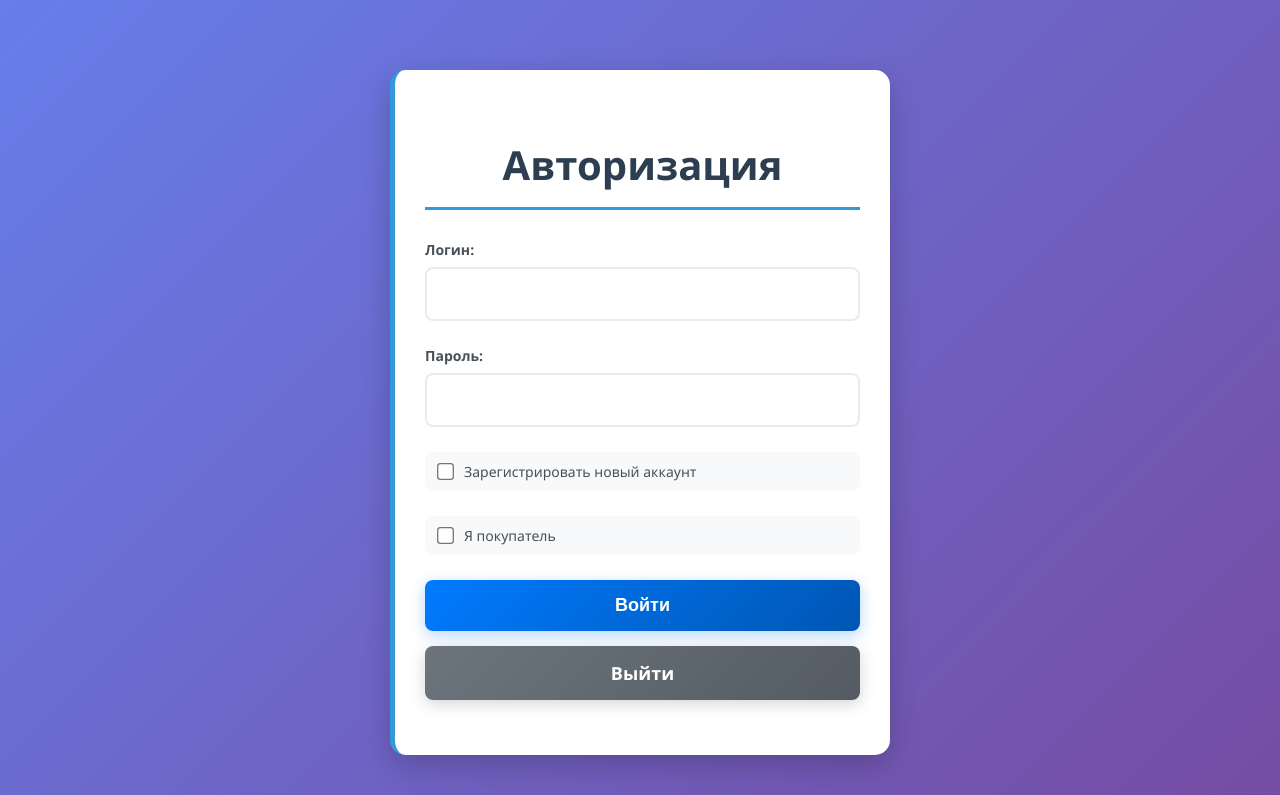
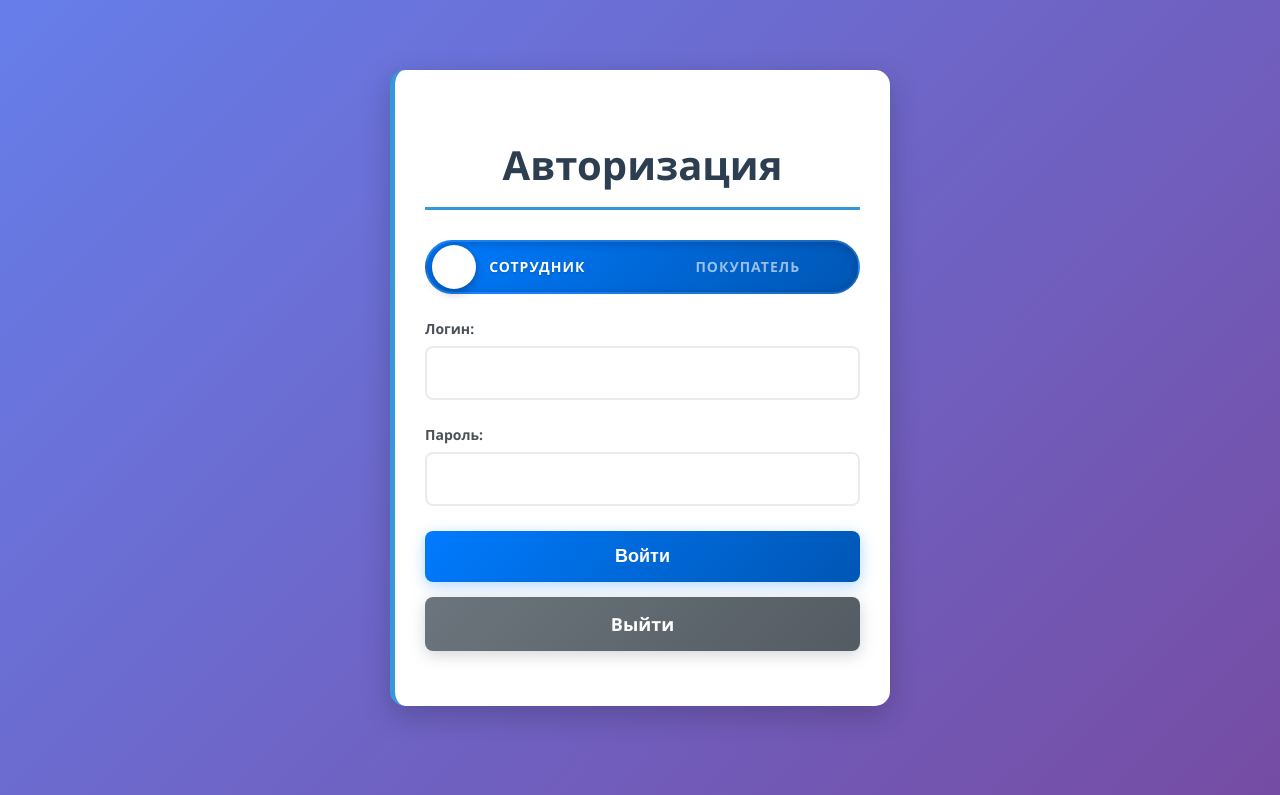
Before and after one commit to NameInit/DB_CURSACH_2025, a Flask app: page /auth/ in a window 1280 px wide. Shown: the top 795 px of the page. Run offline with Flask 3, Linux system fonts and the light colour scheme.

Commit message:
new form auth

```diff
--- a/bp_auth/static/css/auth.css
+++ b/bp_auth/static/css/auth.css
@@ -105,6 +79,100 @@ input[type="password"]:focus {
     border-left: 4px solid #dc3545;
 }
 
+/* =========================================
+   4. СЛАЙДЕР (Сотрудник / Покупатель)
+   ========================================= */
+.toggle-wrapper {
+    margin-bottom: 25px;
+    width: 100%;
+    position: relative;
+    height: 54px;
+    user-select: none;
+}
+
+/* Скрываем чекбокс */
+.toggle-input {
+    position: absolute;
+    opacity: 0;
+    cursor: pointer;
+    height: 0;
+    width: 0;
+}
+
+/* Фон слайдера */
+.toggle-label {
+    position: absolute;
+    top: 0;
+    left: 0;
+    width: 100%;
+    height: 100%;
+    border-radius: 50px;
+    background: linear-gradient(135deg, #007bff, #0056b3); /* Синий */
+    cursor: pointer;
+    transition: all 0.4s ease;
+    box-shadow: inset 0 2px 10px rgba(0,0,0,0.2);
+    border: 2px solid rgba(255,255,255,0.1);
+    display: flex;
+    align-items: center;
+    justify-content: space-between;
+    padding: 0 5px;
+    box-sizing: border-box;
+}
+
+/* Белый шарик */
+.toggle-ball {
+    position: absolute;
+    left: 5px;
+    top: 50%;
+    transform: translateY(-50%);
+    width: 44px;
+    height: 44px;
+    background: white;
+    border-radius: 50%;
+    transition: all 0.4s cubic-bezier(0.68, -0.55, 0.27, 1.55);
+    box-shadow: 0 4px 10px rgba(0,0,0,0.3);
+    z-index: 2;
+}
+
+/* Текст внутри */
+.toggle-text {
+    position: relative;
+    z-index: 1;
+    color: rgba(255, 255, 255, 0.6);
+    font-weight: 700;
+    font-size: 14px;
+    text-transform: uppercase;
+    letter-spacing: 1px;
+    padding: 0 10px;
+    transition: color 0.3s ease;
+    width: 50%;
+    text-align: center;
+    pointer-events: none;
+}
+
+/* Активное состояние (Покупатель - Зеленый) */
+.toggle-input:checked + .toggle-label {
+    background: linear-gradient(135deg, #28a745, #1e7e34);
+}
+
+.toggle-input:checked + .toggle-label .toggle-ball {
+    left: calc(100% - 49px);
+}
+
+/* Подсветка текста */
+.toggle-input:not(:checked) + .toggle-label .text-left {
+    color: #fff;
+    text-shadow: 0 1px 2px rgba(0,0,0,0.2);
+}
+
+.toggle-input:checked + .toggle-label .text-right {
+    color: #fff;
+    text-shadow: 0 1px 2px rgba(0,0,0,0.2);
+}
+
+/* =========================================
+   5. Обычный чекбокс (Регистрация)
+   ========================================= */
 .checkbox-group {
     display: flex;
     align-items: center;
@@ -112,6 +180,22 @@ input[type="password"]:focus {
     padding: 10px;
     background: #f8f9fa;
     border-radius: 8px;
+    /* Свойства для анимации скрытия */
+    transition: all 0.3s ease;
+    max-height: 100px; /* Ограничиваем высоту для анимации */
+    opacity: 1;
+    overflow: hidden;
+}
+
+/* Класс для скрытия элемента */
+.checkbox-group.hidden {
+    opacity: 0;
+    max-height: 0;
+    margin-bottom: 0;
+    padding-top: 0;
+    padding-bottom: 0;
+    pointer-events: none; /* Отключаем клики */
+    border: none;
 }
 
 .checkbox-group input[type="checkbox"] {
--- a/bp_auth/templates/auth.html
+++ b/bp_auth/templates/auth.html
@@ -17,6 +17,19 @@
         {% endif %}
 
         <form method="POST" action="{{ url_for('bp_auth.auth_handler') }}">
+
+            <!-- СЛАЙДЕР: Сотрудник / Покупатель -->
+            <div class="toggle-wrapper">
+                <input type="checkbox" id="external" name="external" value="true" class="toggle-input"
+                       {% if external %}checked{% endif %}>
+
+                <label for="external" class="toggle-label">
+                    <span class="toggle-text text-left">Сотрудник</span>
+                    <span class="toggle-text text-right">Покупатель</span>
+                    <div class="toggle-ball"></div>
+                </label>
+            </div>
+
             <div class="form-group">
                 <label for="login">Логин:</label>
                 <input type="text" id="login" name="login" value="{{ login or '' }}" required>
@@ -27,16 +40,11 @@
                 <input type="password" id="password" name="password" required>
             </div>
 
-            <div class="checkbox-group">
+            <!-- Чекбокс "Зарегистрироваться" -->
+            <div class="checkbox-group" id="register-wrapper">
                 <input type="checkbox" id="register" name="register" value="true"
                        {% if register %}checked{% endif %}>
                 <label for="register">Зарегистрировать новый аккаунт</label>
-            </div>
-
-            <div class="checkbox-group">
-                <input type="checkbox" id="external" name="external" value="true"
-                       {% if external %}checked{% endif %}>
-                <label for="external">Я покупатель</label>
             </div>
 
             <button type="submit" class="menu-btn" id="submit-btn">Войти</button>
@@ -46,15 +54,33 @@
     </div>
 
     <script>
-        document.getElementById('register').addEventListener('change', function() {
-            const submitButton = document.getElementById('submit-btn'); // Теперь найдет кнопку!
-            if (this.checked) {
-                submitButton.textContent = 'Зарегистрироваться';
-                submitButton.className = 'menu-btn register-btn';
-            } else {
-                submitButton.textContent = 'Войти';
-                submitButton.className = 'menu-btn';
+        document.addEventListener('DOMContentLoaded', function() {
+            const externalCheckbox = document.getElementById('external');
+            const registerWrapper = document.getElementById('register-wrapper');
+            const registerCheckbox = document.getElementById('register');
+            const submitButton = document.getElementById('submit-btn');
+
+            function updateInterface() {
+                if (externalCheckbox.checked) {
+                    // --- Состояние: ПОКУПАТЕЛЬ ---
+                    registerWrapper.classList.remove('hidden');
+
+                    submitButton.textContent = 'За покупками';
+                    submitButton.className = 'menu-btn';
+                } else {
+                    // --- Состояние: СОТРУДНИК ---
+                    registerWrapper.classList.add('hidden');
+                    registerCheckbox.checked = false;
+
+                    submitButton.textContent = 'Войти';
+                    submitButton.className = 'menu-btn';
+                }
             }
+
+            externalCheckbox.addEventListener('change', updateInterface);
+            registerCheckbox.addEventListener('change', updateInterface);
+
+            updateInterface();
         });
     </script>
 </body>
```
Also changed, not shown: other parts of bp_auth/static/css/auth.css (+63 -41 lines).
